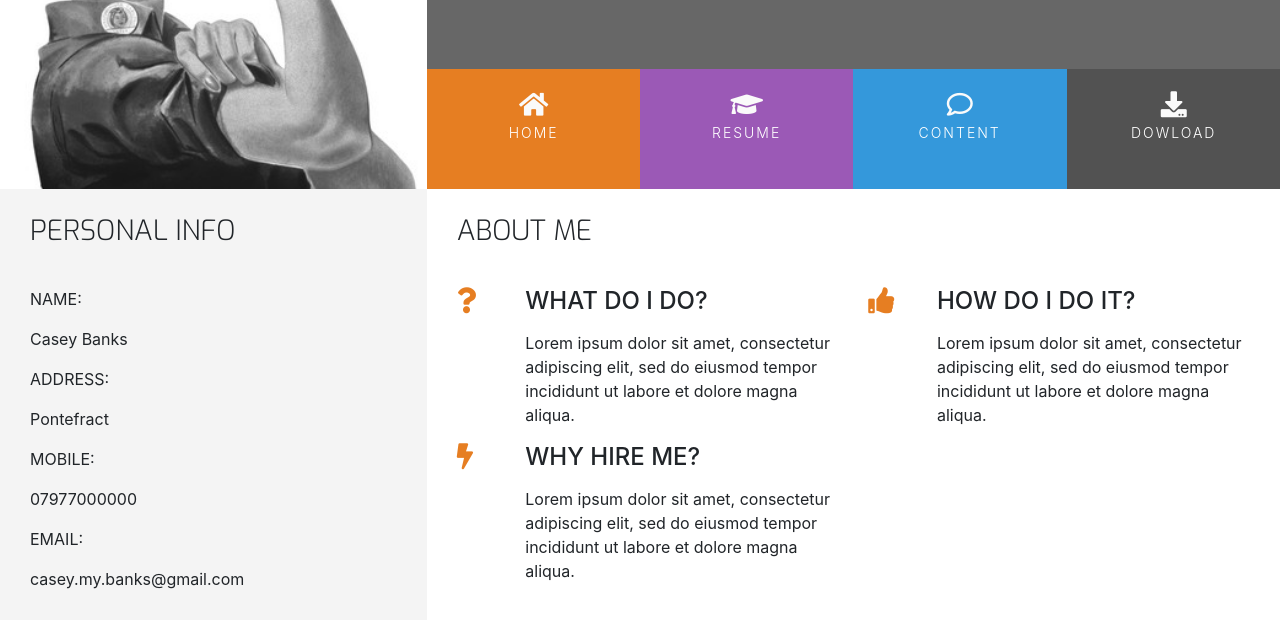
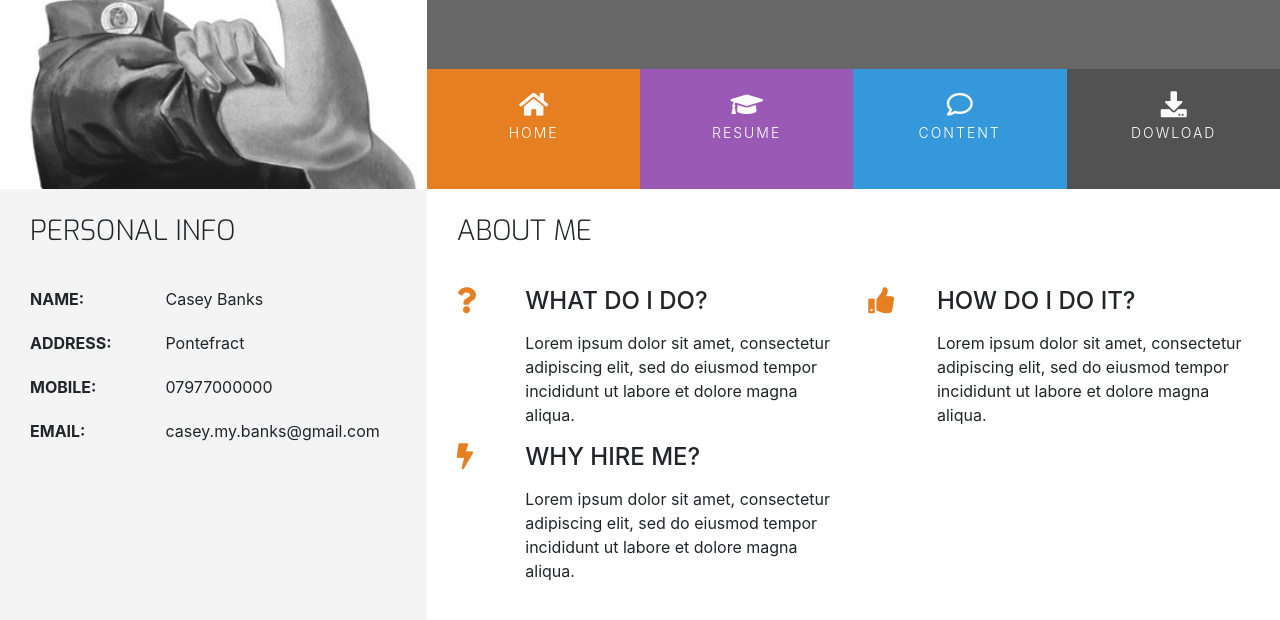
Before and after one commit to caseybanks/resume-project, a plain HTML site: page index.html in a window 1280 px wide. Shown: the part 180-800 px from the top of the page. Drawn offline with nearby package versions, Linux system fonts and the light colour scheme.

Commit message:
Add: Styling to personal info section

```diff
--- a/assets/css/style.css
+++ b/assets/css/style.css
@@ -225,3 +225,38 @@ footer {
 .three-reasons-heading {
     margin-bottom: 15px;
 }
+
+/* ----------------------------------------Personal Info */
+
+.personal-info-item {
+    margin-bottom: 20px;
+    display: block;
+    clear: both;
+}
+
+.personal-info-item .key,
+.personal-info-item .value {
+    padding-right: 8px;
+    display: inline-block;
+}
+
+.personal-info-item .key p,
+.personal-info-item .value p {
+    margin: 0;
+}
+
+.personal-info-item .key {
+    width: 30%;
+    margin-right: 21px;
+    padding-right: 2px;
+    vertical-align: top;
+}
+
+.personal-info-item .key p {
+    font-weight: 700;
+}
+
+.personal-info-item .value {
+    position: relative;
+    width: 60%
+}
```
